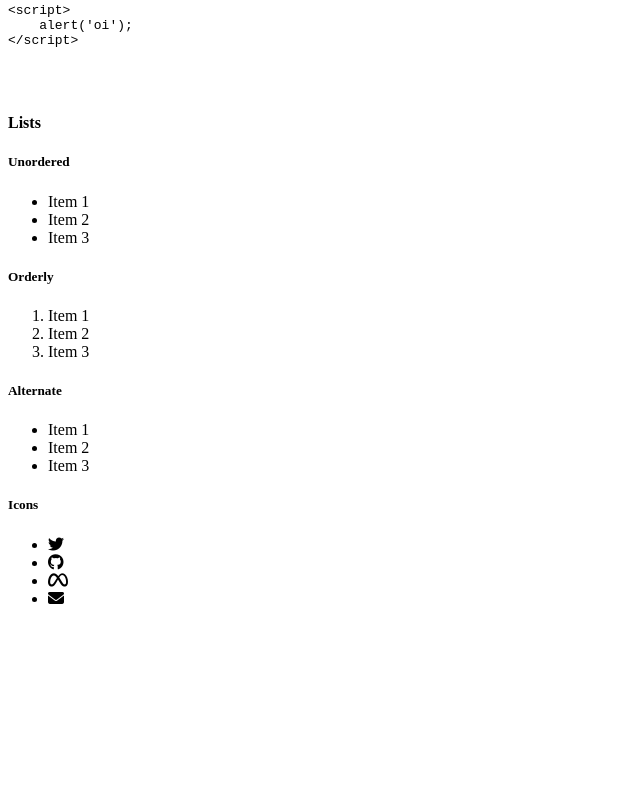
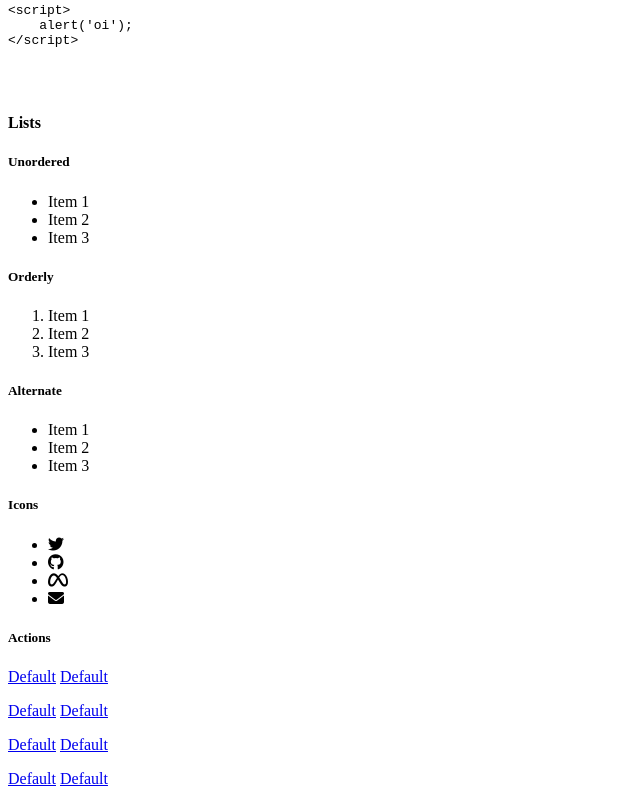
Before and after one commit to mrpauloramos/projeto-strata, a plain HTML site: page index.html in a window 1280 px wide. Shown: the part 4136-4940 px from the top of the page, without its empty margins (0-640 px from the left). Before the commit the page ends 4760 px from the top, so only its background shows below. Drawn offline with Linux system fonts and the light colour scheme.

Commit message:
Elements part 2
criado elements part 2 Actions.

```diff
--- a/index.html
+++ b/index.html
@@ -1,5 +1,6 @@
 <!DOCTYPE html>
 <html lang="pt-br">
+
 <head>
     <meta charset="UTF-8">
     <meta http-equiv="X-UA-Compatible" content="IE=edge">
@@ -10,6 +11,7 @@
     <script src="https://kit.fontawesome.com/ac0a490512.js" crossorigin="anonymous"></script>
     <title>Projeto Strata</title>
 </head>
+
 <body>
     <header class="main-header">
 
@@ -31,11 +33,14 @@
             <h2>Ipsum lorem dolor aliquam ante comodo
                 magna sed accumsan arcu neque.</h2>
 
-                <p>Accumsan orci faucibus id eu lorem sempre. Eu ac iaculis ac nunc nisi lorem vulputate lorem neque cubilia ac in adipiscing in curae lobortis tortor primis integer massa adipiscing id nisi accumsan pellentesque comodo blandit enim arcu non at amet id arcu magna. Accumsan orci faucibus id eu lorem sempre nunc nisi lorem vulputate lorem neque cubilia.
+            <p>Accumsan orci faucibus id eu lorem sempre. Eu ac iaculis ac nunc nisi lorem vulputate lorem neque cubilia
+                ac in adipiscing in curae lobortis tortor primis integer massa adipiscing id nisi accumsan pellentesque
+                comodo blandit enim arcu non at amet id arcu magna. Accumsan orci faucibus id eu lorem sempre nunc nisi
+                lorem vulputate lorem neque cubilia.
 
-                </p>
+            </p>
 
-                <a href="#" title="Veja mais" class="button-default">Veja mais</a>
+            <a href="#" title="Veja mais" class="button-default">Veja mais</a>
 
         </section>
 
@@ -130,7 +135,8 @@
 
             <h3>Get In Touch</h3>
 
-            <p>Accumsan pellentesque commodo blandit enim arcu non at amet id arcu magna. Accumsan orci faucibus id eu lorem semper nunc nisi lorem vulputate lorem neque lorem ipsum dolor.</p>
+            <p>Accumsan pellentesque commodo blandit enim arcu non at amet id arcu magna. Accumsan orci faucibus id eu
+                lorem semper nunc nisi lorem vulputate lorem neque lorem ipsum dolor.</p>
 
             <form action="#" method="post">
 
@@ -174,18 +180,22 @@
 
             <h4>Text</h4>
 
-            <p>This is <b>bold</b> and this is <strong>strong</strong>. This is <i>italic</i> and this is <em>emphasized</em>. This is <sup>superscript</sup> text and this is <sub>subscript</sub> text. This is <u>underlined</u> and this is <code> code: for (;;) { ... }</code>. Finally, this is <a href="#"> a link</a>.
+            <p>This is <b>bold</b> and this is <strong>strong</strong>. This is <i>italic</i> and this is
+                <em>emphasized</em>. This is <sup>superscript</sup> text and this is <sub>subscript</sub> text. This is
+                <u>underlined</u> and this is <code> code: for (;;) { ... }</code>. Finally, this is <a href="#"> a
+                    link</a>.
             </p>
 
             <blockquote cite="http://developer.mozilla.org">
 
-            <p>Esta é uma citação tirada da Mozilla Developer Center.</p>
+                <p>Esta é uma citação tirada da Mozilla Developer Center.</p>
 
             </blockquote>
 
             <P>According to Mozilla's website,
 
-            <q cite="https://www.mozilla.org/en-US/about/history/details/">"Firefox 1.0 was released in 2004 and became a big success."</q>
+                <q cite="https://www.mozilla.org/en-US/about/history/details/">"Firefox 1.0 was released in 2004 and
+                    became a big success."</q>
 
             </P>
 
@@ -236,6 +246,40 @@
                 <li><i class="fa-solid fa-envelope"></i></li>
             </ul>
 
+            <h5>Actions</h5>
+
+            <p>
+
+                <a href="#" class="button-default">Default</a>
+
+                <a href="#" class="button-default button-default-stroke">Default</a>
+
+            </p>
+
+            <p>
+
+                <a href="#" class="button-default button-default-small">Default</a>
+
+                <a href="#" class="button-default button-default-stroke button-default-small">Default</a>
+
+            </p>
+
+            <p>
+
+                <a href="#" class="button-default button-default-full">Default</a>
+
+                <a href="#" class="button-default button-default-stroke button-default-full">Default</a>
+
+            </p>
+
+            <p>
+
+                <a href="#" class="button-default button-default-full button-default-small">Default</a>
+
+                <a href="#" class="button-default button-default-stroke button-default-full button-default-small">Default</a>
+
+            </p>
+
         </section>
 
 
@@ -243,4 +287,5 @@
     <footer class="main-footer"></footer>
 
 </body>
+
 </html>
```
